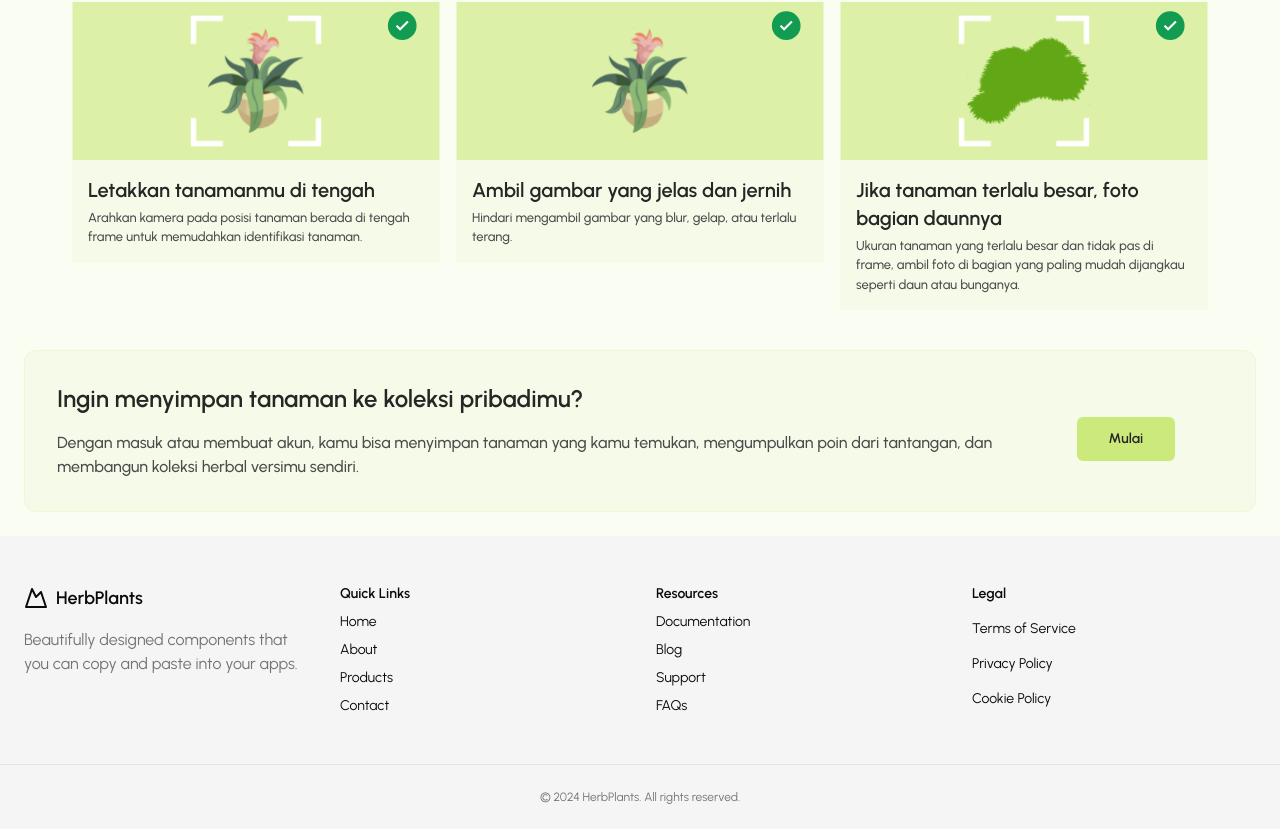
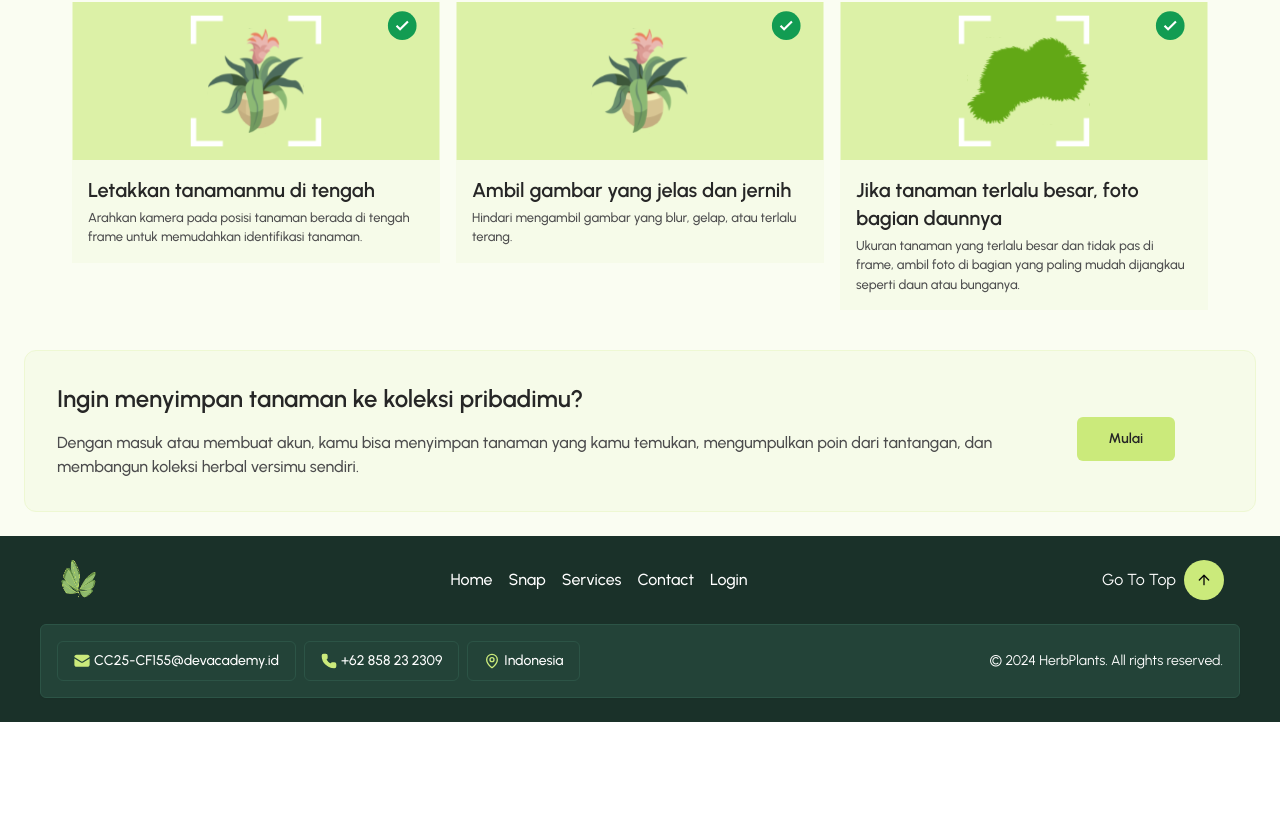
Before and after one commit to HerbPlants/Front-End, a Next.js app: page /snap in a window 1280 px wide. Shown: the part 1297-2126 px from the top of the page. After the commit the page ends 2019 px from the top, so only its background shows below. Built offline with nearby package versions, Linux system fonts and the light colour scheme.

Commit message:
feat:updating layout navigation adn fixing some bug

```diff
--- a/src/app/(auth)/layout.jsx
+++ b/src/app/(auth)/layout.jsx
@@ -10,7 +10,7 @@ export const metadata = {
 export default function AuthLayout({ children }) {
   return (
     <div className="antialiased flex flex-col min-h-screen bg-green-shades-97">
-      <div className="bg-green-deep dark:bg-green-deep ">
+      <div className="bg-green-deep dark:bg-green-deep sticky top-0 z-50">
         <NavbarSection />
       </div>
 
--- a/src/app/(public)/layout.jsx
+++ b/src/app/(public)/layout.jsx
@@ -11,7 +11,7 @@ export const metadata = {
 export default function PublicLayout({ children }) {
   return (
     <div className="antialiased flex flex-col min-h-screen bg-green-shades-97">
-      <div className="bg-green-deep dark:bg-green-deep ">
+      <div className="bg-green-deep dark:bg-green-deep sticky top-0 z-50">
         <NavbarSection />
       </div>
 
--- a/src/components/layout/Footer.jsx
+++ b/src/components/layout/Footer.jsx
@@ -1,83 +1,103 @@
-import Link from "next/link"
+'use client';
+import Image from "next/image";
+import { Button } from "@/components/ui/button";
+import { ArrowUp, MapPinIcon, Phone } from "lucide-react";
+import { Card } from "@/components/ui/card";
+import Link from "next/link";
+
+  const navItems = [
+    { name: "Home", href: "/" },
+    { name: "Snap", href: "/snap" },
+    { name: "Services", href: "/services" },
+    { name: "Contact", href: "/contact" },
+    { name: "Login", href: "/login" },
+  ];
 
 export default function FooterSection() {
+
   return (
-    <footer className="bg-muted pt-8 md:pt-12 pb-6">
-      <div className="container mx-auto grid grid-cols-1 gap-8 px-4 sm:grid-cols-2 md:grid-cols-4 md:px-6 lg:max-w-7xl">
-        <div className="flex flex-col items-start gap-4">
-          <Link href="#" className="flex items-center gap-2" prefetch={false}>
-            <MountainIcon className="h-6 w-6" />
-            <span className="text-lg font-semibold">HerbPlants</span>
-          </Link>
-          <p className="text-muted-foreground">
-            Beautifully designed components that you can copy and paste into your apps.
-          </p>
+    <footer className="bg-dark-green-shades-15 px-10 py-6">
+      <div className="container max-w-screen-xl space-y-6 mx-auto">
+        <div className="flex justify-between items-center px-4">
+          <Image
+            className="aspect-square max-w-12"
+            src="/images/logo/logo_simple.png"
+            alt="logo"
+            width={40}
+            height={40}
+          />
+          <div className="hidden md:flex gap-4">
+            {navItems.map((item) => (
+                <Link
+                  key={item.name}
+                  href={item.href}
+                  className="text-white hover:underline underline-offset-4 font-medium"
+                  prefetch={false}
+                >
+                  {item.name}
+                </Link>
+              ))}
+          </div>
+          <div className="flex items-center gap-2">
+            <p className="text-white">Go To Top</p>
+            <Button className="rounded-full w-10 h-10" onClick={() => window.scrollTo({ top: 0, behavior: "smooth" })}>
+              <ArrowUp size={64} className="aspect-square w-10 h-10" />
+            </Button>
+          </div>
         </div>
-        <div className="grid gap-2">
-          <h4 className="text-sm font-semibold">Quick Links</h4>
-          <Link href="#" className="text-sm hover:underline" prefetch={false}>
-            Home
-          </Link>
-          <Link href="#" className="text-sm hover:underline" prefetch={false}>
-            About
-          </Link>
-          <Link href="#" className="text-sm hover:underline" prefetch={false}>
-            Products
-          </Link>
-          <Link href="#" className="text-sm hover:underline" prefetch={false}>
-            Contact
-          </Link>
-        </div>
-        <div className="grid gap-2">
-          <h4 className="text-sm font-semibold">Resources</h4>
-          <Link href="#" className="text-sm hover:underline" prefetch={false}>
-            Documentation
-          </Link>
-          <Link href="#" className="text-sm hover:underline" prefetch={false}>
-            Blog
-          </Link>
-          <Link href="#" className="text-sm hover:underline" prefetch={false}>
-            Support
-          </Link>
-          <Link href="#" className="text-sm hover:underline" prefetch={false}>
-            FAQs
-          </Link>
-        </div>
-        <div className="grid gap-2">
-          <h4 className="text-sm font-semibold">Legal</h4>
-          <Link href="#" className="text-sm hover:underline" prefetch={false}>
-            Terms of Service
-          </Link>
-          <Link href="#" className="text-sm hover:underline" prefetch={false}>
-            Privacy Policy
-          </Link>
-          <Link href="#" className="text-sm hover:underline" prefetch={false}>
-            Cookie Policy
-          </Link>
+        <div>
+          <Card className="overflow-hidden border-dark-green-shades-25 rounded-md bg-dark-green-shades-20 p-6 md:p-4 flex flex-col md:flex-row md:justify-between md:items-center gap-6">
+            <div className="gap-2 flex flex-col w-full md:w-fit md:flex-row">
+              <Button
+                variant="outline"
+                className="text-white font-medium border-dark-green-shades-25 flex items-center gap-1 hover:text-white  hover:bg-dark-green-shades-25"
+              >
+                <span className="text-green-shades-70 hover:text-dark-green-shades-15">
+                  <EmailIcon />
+                </span>
+                <span>CC25-CF155@devacademy.id</span>
+              </Button>
+              <Button
+                variant="outline"
+                className="text-white font-medium border-dark-green-shades-25 flex items-center gap-1 hover:text-white  hover:bg-dark-green-shades-25"
+              >
+                  <Phone fill="currentColor" className="text-green-shades-70 hover:text-dark-green-shades-15"/>
+                <span>+62 858 23 2309</span>
+              </Button>
+              <Button
+                variant="outline"
+                className="text-white font-medium border-dark-green-shades-25 flex items-center gap-1 hover:text-white  hover:bg-dark-green-shades-25"
+              >
+                <MapPinIcon className="text-green-shades-70 hover:text-dark-green-shades-15"/>
+                <span>Indonesia</span>
+              </Button>
+            </div>
+            <p className="text-white text-center text-base md:text-xs lg:text-sm">&copy; 2024 HerbPlants. All rights reserved.</p>
+          </Card>
         </div>
       </div>
-      <div className="mt-8 border-t pt-4 text-center text-xs text-muted-foreground md:mt-12 md:pt-6">
-        <p>&copy; 2024 HerbPlants. All rights reserved.</p>
-      </div>
     </footer>
-  )
+  );
 }
 
-function MountainIcon(props) {
+function EmailIcon(props) {
   return (
     <svg
       {...props}
       xmlns="http://www.w3.org/2000/svg"
-      width="24"
-      height="24"
-      viewBox="0 0 24 24"
+      width="22"
+      height="17"
+      viewBox="0 0 22 17"
       fill="none"
-      stroke="currentColor"
-      strokeWidth="2"
-      strokeLinecap="round"
-      strokeLinejoin="round"
     >
-      <path d="m8 3 4 8 5-5 5 15H2L8 3z" />
+      <path
+        d="M0.5 4.92691V13.5078C0.5 15.1647 1.84315 16.5078 3.5 16.5078H18.5C20.1569 16.5078 21.5 15.1647 21.5 13.5078V4.92691L12.5723 10.4209C11.6081 11.0142 10.3919 11.0143 9.42771 10.4209L0.5 4.92691Z"
+        fill="currentColor"
+      />
+      <path
+        d="M21.5 3.16564V3.00781C21.5 1.35096 20.1569 0.0078125 18.5 0.0078125H3.5C1.84315 0.0078125 0.5 1.35096 0.5 3.00781V3.16564L10.2139 9.1434C10.696 9.44008 11.304 9.44008 11.7861 9.14339L21.5 3.16564Z"
+        fill="currentColor"
+      />
     </svg>
-  )
+  );
 }
--- a/src/components/layout/Navbar.jsx
+++ b/src/components/layout/Navbar.jsx
@@ -71,7 +71,6 @@ export default function NavbarSection() {
         <SheetTrigger asChild>
           <Button
             className="h-8 w-8 px-2 py-2 lg:hidden"
-            variant="outline"
             size="icon"
           >
             <Menu className="text-black" size={48} />
--- a/src/components/ui/button.jsx
+++ b/src/components/ui/button.jsx
@@ -5,7 +5,7 @@ import { cva } from "class-variance-authority";
 import { cn } from "@/lib/utils"
 
 const buttonVariants = cva(
-  "inline-flex items-center justify-center gap-2 whitespace-nowrap rounded-md text-sm font-medium ring-offset-green-shades-70 transition-colors focus-visible:outline-none focus-visible:ring-2 focus-visible:ring-ring focus-visible:ring-offset-2 disabled:pointer-events-none disabled:opacity-50 [&_svg]:pointer-events-none [&_svg]:size-4 [&_svg]:shrink-0",
+  "inline-flex items-center justify-center gap-2 whitespace-nowrap rounded-md text-sm font-medium ring-offset-background transition-colors focus-visible:outline-none focus-visible:ring-2 focus-visible:ring-ring focus-visible:ring-offset-2 disabled:pointer-events-none disabled:opacity-50 [&_svg]:pointer-events-none [&_svg]:size-4 [&_svg]:shrink-0",
   {
     variants: {
       variant: {
@@ -13,7 +13,7 @@ const buttonVariants = cva(
         destructive:
           "bg-destructive text-destructive-foreground hover:bg-destructive/90",
         outline:
-          "border border-green-shades-80 bg-green-shades-70 hover:bg-green-shades-80/90 hover:text-accent-foreground",
+          "border border-green-shades-85 bg-transparent hover:bg-green-shades-85 hover:text-dark-green-shades-15",
         secondary:
           "bg-secondary text-secondary-foreground hover:bg-secondary/80",
         ghost: "hover:bg-accent hover:text-accent-foreground",
@@ -36,10 +36,10 @@ const buttonVariants = cva(
 const Button = React.forwardRef(({ className, variant, size, asChild = false, ...props }, ref) => {
   const Comp = asChild ? Slot : "button"
   return (
-    <Comp
+    (<Comp
       className={cn(buttonVariants({ variant, size, className }))}
       ref={ref}
-      {...props} />
+      {...props} />)
   );
 })
 Button.displayName = "Button"
```
